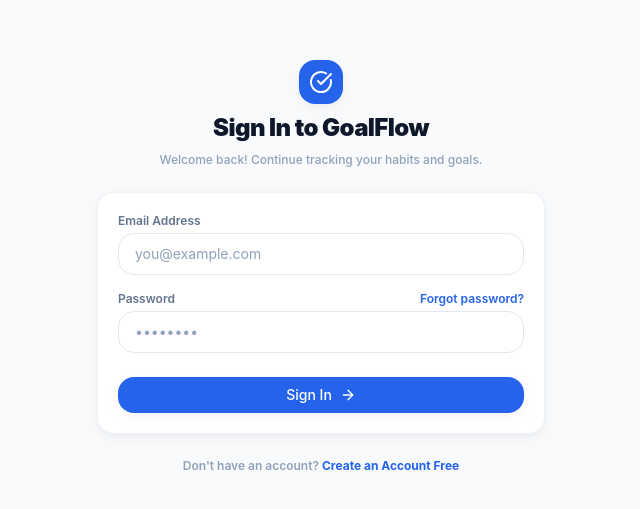
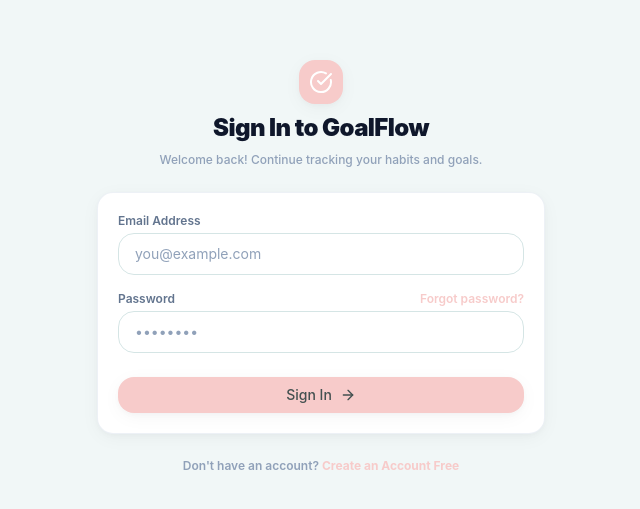
Before and after one commit to dakshsoni1005/goal-tracker, a React (Vite) app in the folder frontend/: page /login in a window 1280 px wide. Shown: the part 133-642 px from the top of the page, without its empty margins (319-959 px from the left). Built offline with nearby package versions, Linux system fonts and the light colour scheme.

Commit message:
style: apply custom 60-30-15 palette to frontend

```diff
--- a/frontend/src/components/ui/Button.jsx
+++ b/frontend/src/components/ui/Button.jsx
@@ -15,8 +15,8 @@ const Button = ({
   const baseStyles = 'inline-flex items-center justify-center font-medium rounded-2xl transition-all focus:outline-none focus:ring-2 focus:ring-offset-2 disabled:opacity-50 disabled:pointer-events-none';
 
   const variants = {
-    primary: 'bg-primary hover:bg-primary-dark text-white focus:ring-primary shadow-soft',
-    secondary: 'bg-secondary hover:bg-secondary-dark text-white focus:ring-secondary shadow-soft',
+    primary: 'bg-primary hover:bg-primary-dark text-slate-850 font-bold focus:ring-primary shadow-soft',
+    secondary: 'bg-secondary hover:bg-secondary-dark text-slate-850 font-bold focus:ring-secondary shadow-soft',
     success: 'bg-success hover:bg-success-dark text-white focus:ring-success shadow-soft',
     warning: 'bg-warning hover:bg-warning-dark text-white focus:ring-warning shadow-soft',
     danger: 'bg-danger hover:bg-danger-dark text-white focus:ring-danger shadow-soft',
--- a/frontend/src/styles/index.css
+++ b/frontend/src/styles/index.css
@@ -1,13 +1,13 @@
 @import "tailwindcss";
 
 @theme {
-  --color-primary: #2563EB;
-  --color-primary-dark: #1D4ED8;
-  --color-primary-light: #60A5FA;
+  --color-primary: #F7CBCA; /* Accent Pink (10%) */
+  --color-primary-dark: #E3B4B3;
+  --color-primary-light: #FCE8E7;
 
-  --color-secondary: #6366F1;
-  --color-secondary-dark: #4F46E5;
-  --color-secondary-light: #818CF8;
+  --color-secondary: #B3D3D3; /* Accent Sage/Teal */
+  --color-secondary-dark: #8FBFBF;
+  --color-secondary-light: #D5EBEB;
 
   --color-success: #10B981;
   --color-success-dark: #059669;
@@ -21,14 +21,16 @@
   --color-danger-dark: #DC2626;
   --color-danger-light: #F87171;
 
-  --color-slateBg-light: #F8FAFC;
-  --color-slateBg-dark: #0F172A;
+  /* 60% Dominant Background Tones */
+  --color-slateBg-light: #F1F7F7;
+  --color-slateBg-dark: #1A2323;
 
+  /* 30% Secondary Card & Structural Tones */
   --color-cardBg-light: #FFFFFF;
-  --color-cardBg-dark: #1E293B;
+  --color-cardBg-dark: #242E2E;
 
-  --color-borderCol-light: #E2E8F0;
-  --color-borderCol-dark: #334155;
+  --color-borderCol-light: #D5E5E5;
+  --color-borderCol-dark: #2E3B3B;
 
   --radius-2xl: 16px;
 
@@ -39,7 +41,7 @@
 @layer base {
   body {
     background-color: var(--color-slateBg-light);
-    color: var(--color-slate-800);
+    color: #435050; /* Charcoal sage text color for 30% ratio */
     font-family: 'Inter', 'system-ui', sans-serif;
     transition-property: color, background-color;
     transition-duration: 200ms;
@@ -47,7 +49,7 @@
 
   body.dark {
     background-color: var(--color-slateBg-dark);
-    color: var(--color-slate-200);
+    color: #D2DFDF;
   }
 }
 
--- a/frontend/tailwind.config.js
+++ b/frontend/tailwind.config.js
@@ -9,14 +9,14 @@ export default {
     extend: {
       colors: {
         primary: {
-          DEFAULT: '#2563EB',
-          dark: '#1D4ED8',
-          light: '#60A5FA',
+          DEFAULT: '#F7CBCA', // Pink accent (10%)
+          dark: '#E3B4B3',
+          light: '#FCE8E7',
         },
         secondary: {
-          DEFAULT: '#6366F1',
-          dark: '#4F46E5',
-          light: '#818CF8',
+          DEFAULT: '#B3D3D3', // Sage accent
+          dark: '#8FBFBF',
+          light: '#D5EBEB',
         },
         success: {
           DEFAULT: '#10B981',
@@ -34,16 +34,16 @@ export default {
           light: '#F87171',
         },
         slateBg: {
-          light: '#F8FAFC',
-          dark: '#0F172A',
+          light: '#F1F7F7', // Dominant background (60%)
+          dark: '#1A2323',
         },
         cardBg: {
-          light: '#FFFFFF',
-          dark: '#1E293B',
+          light: '#FFFFFF', // Secondary structures (30%)
+          dark: '#242E2E',
         },
         borderCol: {
-          light: '#E2E8F0',
-          dark: '#334155',
+          light: '#D5E5E5',
+          dark: '#2E3B3B',
         }
       },
       borderRadius: {
@@ -54,7 +54,7 @@ export default {
         'soft-dark': '0 4px 20px -2px rgba(0, 0, 0, 0.2), 0 2px 6px -1px rgba(0, 0, 0, 0.1)',
       },
       fontFamily: {
-        sans: ['Inter', 'Outfit', 'system-ui', 'sans-serif'],
+        sans: ['Inter', 'system-ui', 'sans-serif'],
       }
     },
   },
```
